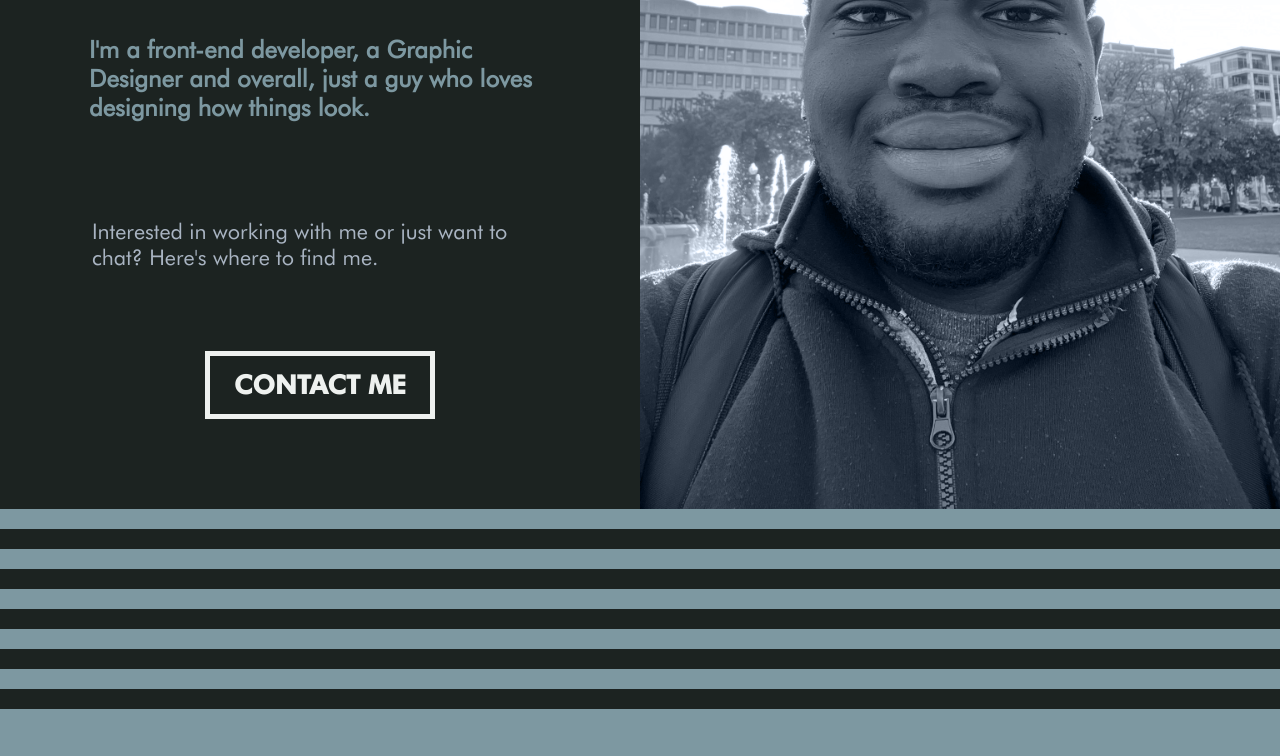
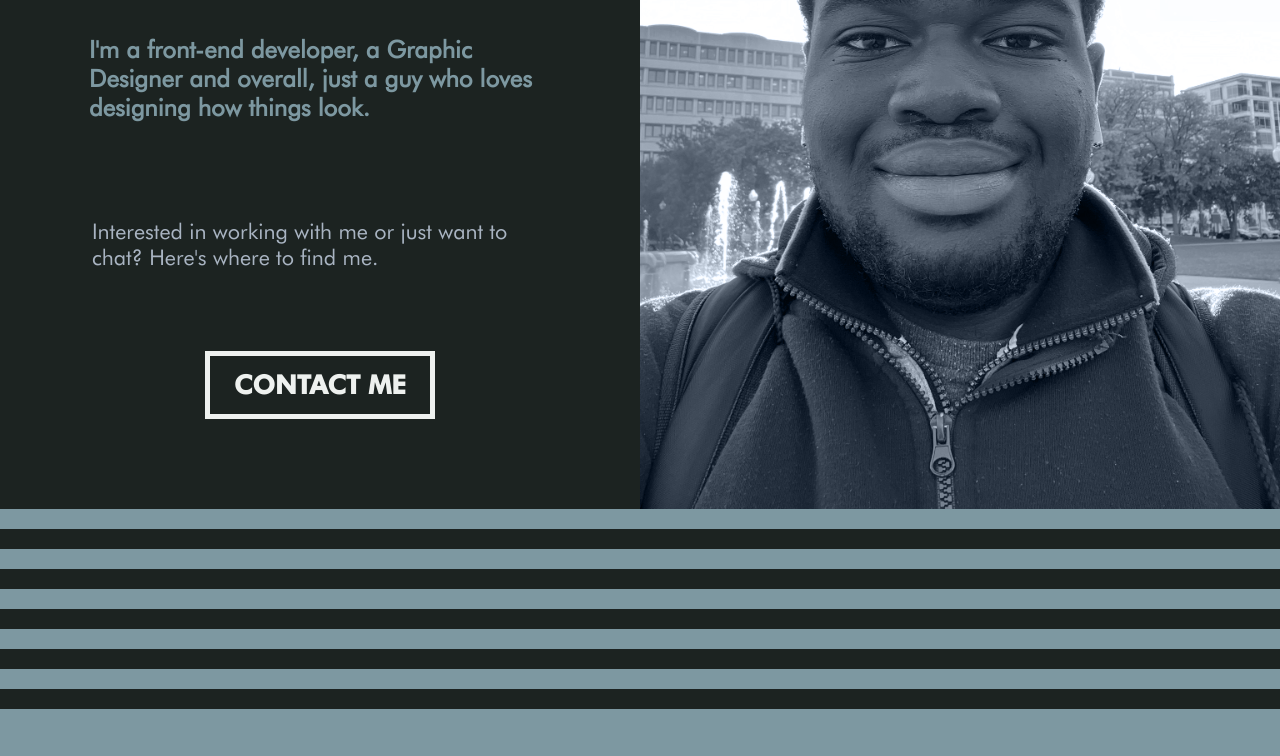
Before and after one commit to PJIceskull/WebPorfolio, a website: page index.html in a window 1280 px wide. Shown: the part 291-1047 px from the top of the page. Drawn offline with Linux system fonts and the light colour scheme.

Commit message:
change bg position to center

```diff
--- a/scss/home/home.scss
+++ b/scss/home/home.scss
@@ -70,7 +70,7 @@
   background-image: url(../img/profile_pic.JPEG);
   background-size: cover;
   background-repeat: no-repeat;
-  background-position: bottom;
+  background-position: center;
   background-color: $powderBlue;
   background-blend-mode: luminosity;
 }
--- a/scss/variables.scss
+++ b/scss/variables.scss
@@ -1,7 +1,7 @@
 // Size Dimensions
-$site-width: 1280px;
+// $site-width: 1280px;
 $site-height: 800px;
-// $site-width: 1280vw;
+$site-width: 1280vw;
 // $site-height: 800vh;
 
 // Colors
```
Also changed, not shown: css/styles.css, 1 other file.
